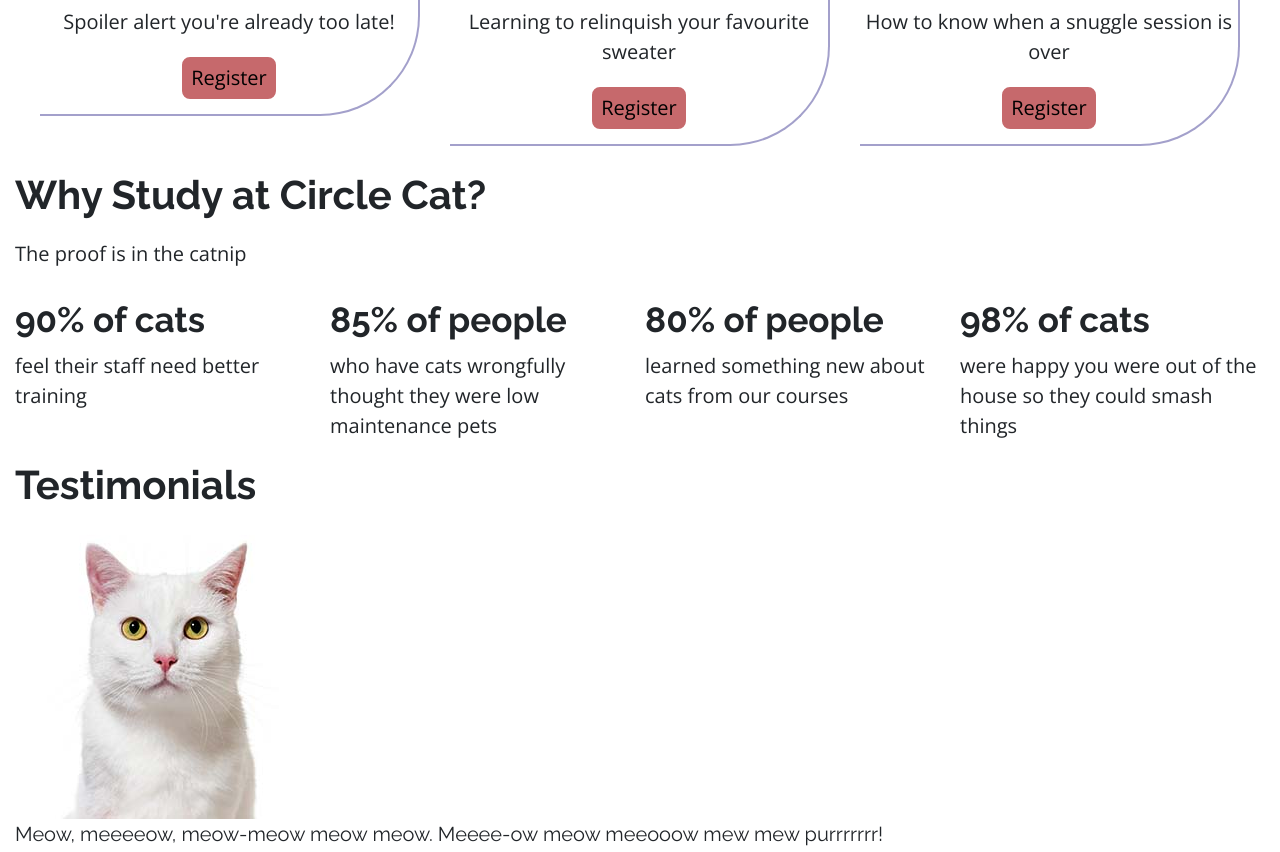
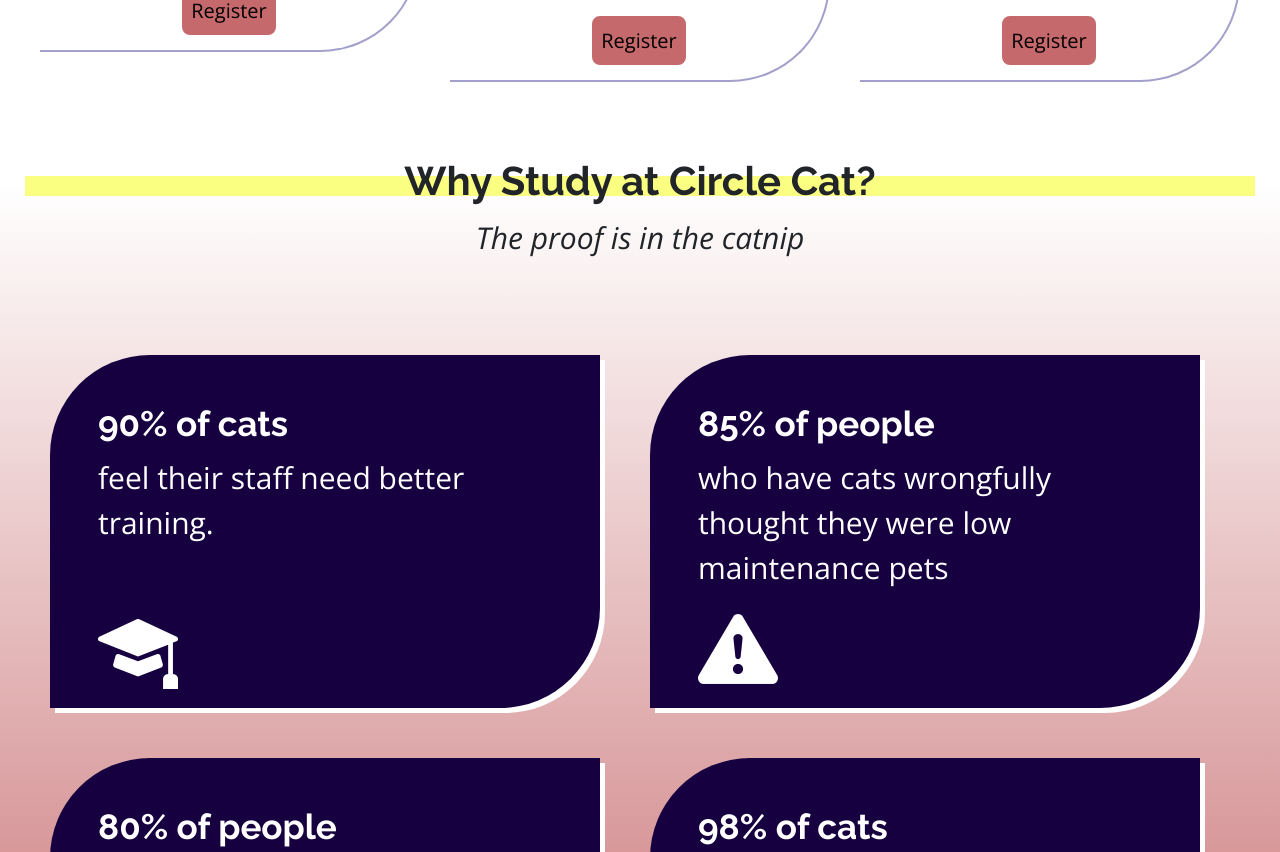
Before and after one commit to sarahlochhead/comp2081-assignment1, a website built with Parcel: page index.html in a window 1280 px wide. Shown: the part 1478-2330 px from the top of the page. Built offline with nearby package versions, Linux system fonts and the light colour scheme.

Commit message:
impact section completed

```diff
--- a/css/main.css
+++ b/css/main.css
@@ -184,8 +184,9 @@ color: #FAFF81;
 /* Courses Styles */
 
 #courses {
-  padding: 2%;
+  padding: 2% 2% 4%;
   text-align: center;
+  background: linear-gradient(180deg, transparent 20%, #FAFF81 35%, transparent 75%);
 }
 
 #courses h2 {
@@ -218,6 +219,48 @@ color: #FAFF81;
   border-color:#160040;
   background-color: #160040;
   color: #FAFF81;
+}
+
+/* Impact Styles */
+
+#impact {
+  padding: 2%;
+  background: linear-gradient(180deg, transparent 5%,  #C6696C 100% )
+}
+
+#impact h2,
+#impact > p {
+  text-align: center;
+}
+
+#impact h2 {
+  background-image: linear-gradient(120deg, #FAFF81 0, #FAFF81 100%);
+  background-repeat: no-repeat;
+  background-size: 100% 1rem;
+  background-position: 0 65%;
+}
+
+#impact article{
+  margin: 25px 25px;
+  padding: 4%;
+  background-color: #160040;
+  color:#FFFFFF;
+  border: none;
+  border-radius: 100px 0 100px 0;
+  max-height: 500px;
+  position: relative;
+  box-shadow:  5px 5px #ffffff;
+}
+
+#impact p {
+  font-size: 1.5rem;
+  padding-bottom: 50px;
+}
+
+#impact i {
+  font-size: 80px;
+  position: absolute;
+  bottom: 0;
 }
 
 /* Footer Styles */
--- a/index.html
+++ b/index.html
@@ -21,9 +21,10 @@
   <link rel="preconnect" href="https://fonts.gstatic.com" crossorigin>
   <link href="https://fonts.googleapis.com/css2?family=Open+Sans:ital,wght@0,400;0,700;1,400;1,700&family=Raleway:ital,wght@0,400;0,700;1,400;1,700&family=Sacramento&display=swap" rel="stylesheet">
 
-  <link rel="stylesheet" href="css/normalize.css">
+  <!-- <link rel="stylesheet" href="css/normalize.css"> -->
   <link rel="stylesheet" href="css/main.css">
   <link href="https://cdn.jsdelivr.net/npm/bootstrap@5.2.1/dist/css/bootstrap.min.css" rel="stylesheet" integrity="sha384-iYQeCzEYFbKjA/T2uDLTpkwGzCiq6soy8tYaI1GyVh/UjpbCx/TYkiZhlZB6+fzT" crossorigin="anonymous">
+  <link rel="stylesheet" href="https://cdn.jsdelivr.net/npm/bootstrap-icons@1.9.1/font/bootstrap-icons.css">
   <meta name="theme-color" content="#fafafa">
 </head>
 <body>
@@ -63,7 +64,7 @@
         </div><!--.overlay-->
       </section>
       <!-- courses section -->
-      <section id="courses" class="row gx-4 gy-2">
+      <section id="courses" class="row">
         <h2>Courses</h2>
           <article class="col">
             <img src="img/grey-tabby-cat-food-dishes-400x400.jpg" alt="A grey tabby licks their lips in front of their food dishes.">
@@ -91,26 +92,35 @@
           </article>
       </section>
       <!-- impact section -->
-      <section id="impact" class="row gx-2 gy-2">
+      <section id="impact" class="row">
         <h2>Why Study at Circle Cat?</h2>
-        <p>The proof is in the catnip</p>
+        <p><em>The proof is in the catnip</em></p>
+        <div class="row">
           <article class="col">
             <h3>90% of cats</h3>
-          <p>feel their staff need better training</p>
+            <p>feel their staff need better training.</p>
+            <i class="bi bi-mortarboard-fill"></i>
           </article>
           <article class="col">
             <h3>85% of people</h3>
             <p>who have cats wrongfully thought they were low maintenance pets</p>
+            <i class="bi bi-exclamation-triangle-fill"></i>
           </article>
+        </div>
+        <div class="row">
           <article class="col">
             <h3>80% of people</h3>
             <p>learned something new about cats from our courses</p>
+            <i class="bi bi-lightbulb-fill"></i>
           </article>
           <article class="col">
             <h3>98% of cats</h3>
             <p>were happy you were out of the house so they could smash things</p>
+            <i class="bi bi-emoji-smile-upside-down-fill"></i>
           </article>
+        </div>
       </section>
+
       <!-- testimonials section -->
       <section class="row">
         <h2>Testimonials</h2>
```
Lines whose indentation alone changed are shown as unchanged.
